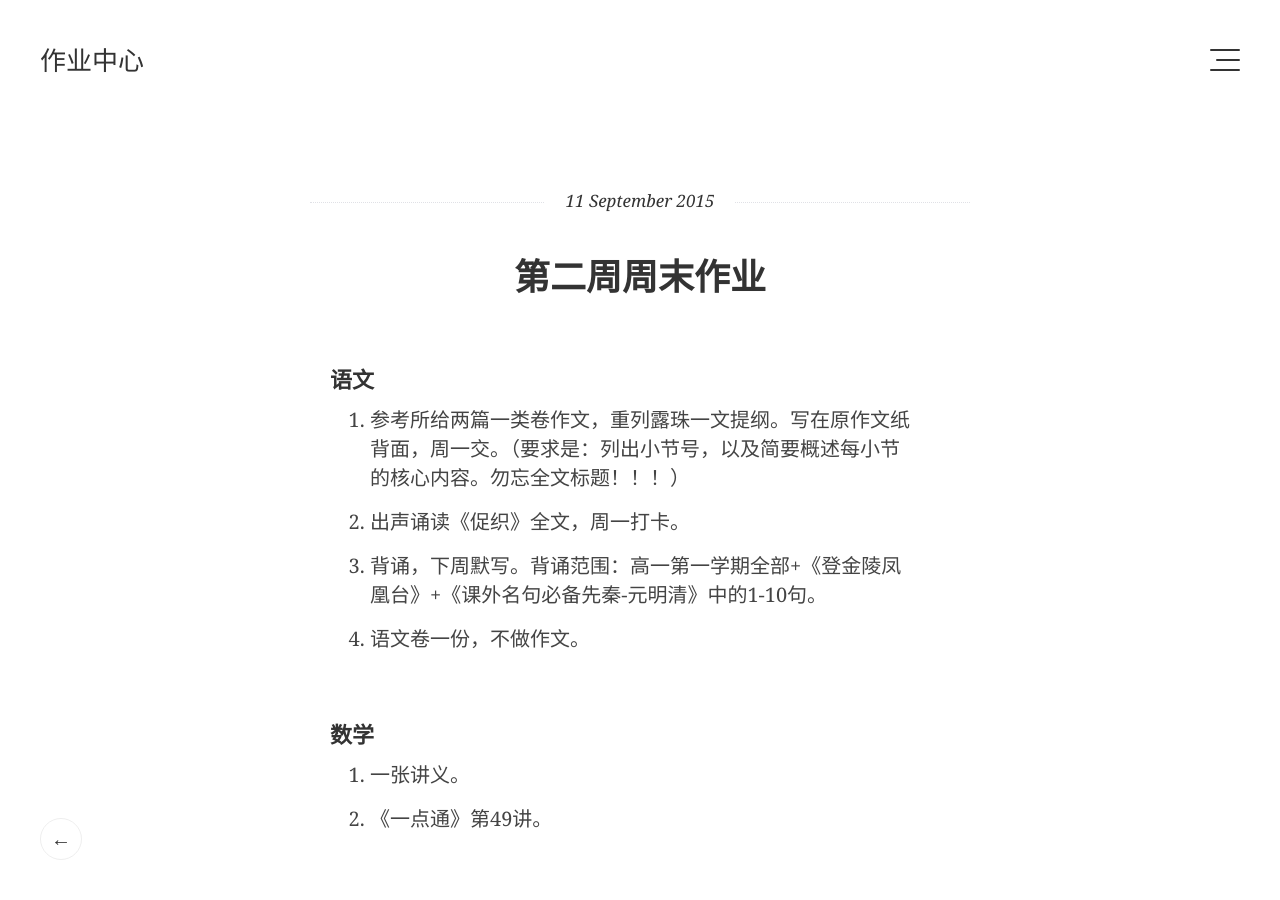
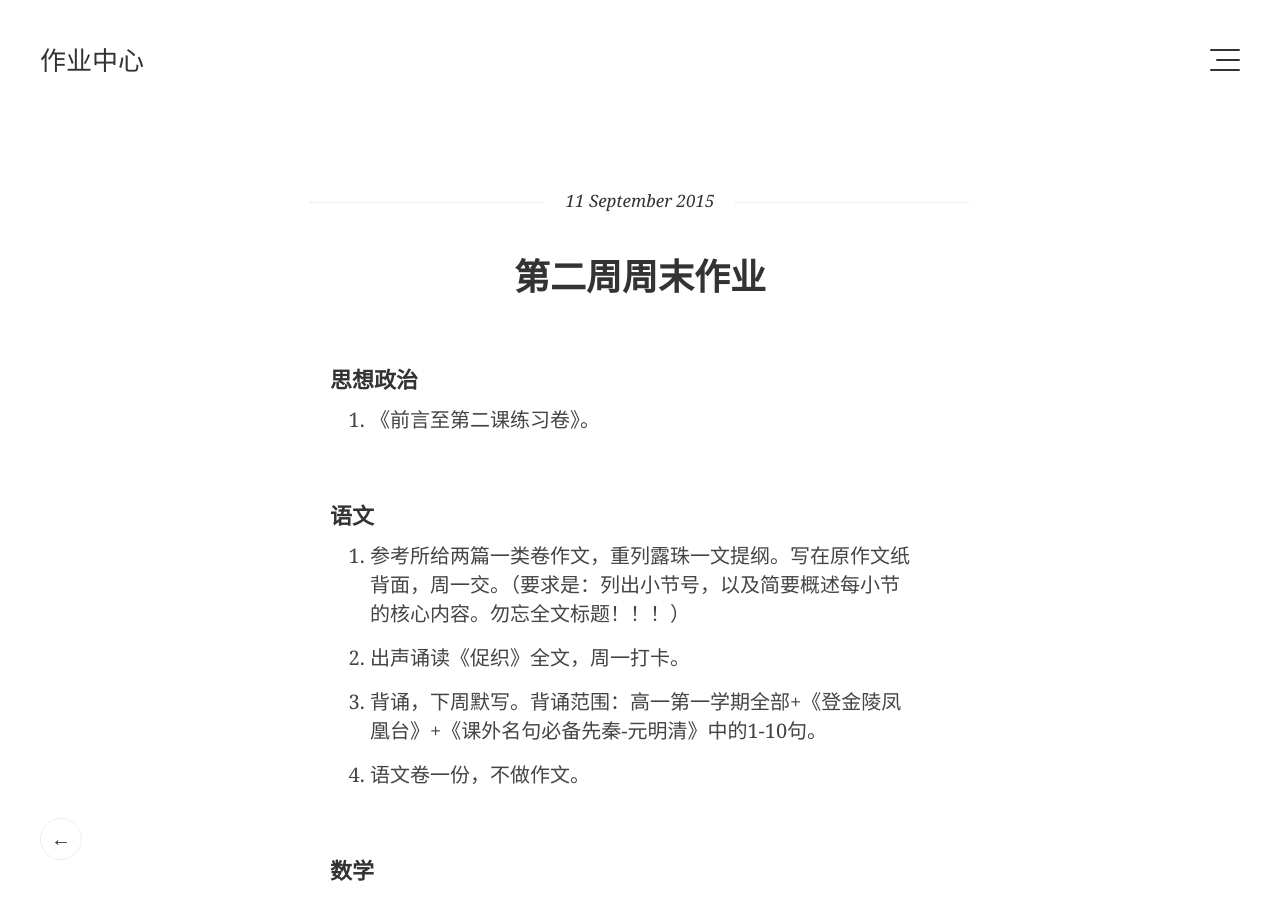
Before and after one commit to efz1602/efz1602.github.io, a Jekyll site: the page built from _posts/2015-09-11-W2.markdown, in a window 1280 px wide and 900 px high. Built offline with Jekyll 4.4.1, drawn with Linux system fonts in a browser that asks for light colours; some web fonts are replaced; Markdown is read by kramdown in place of the engine named in the settings; comment, search, counter and statistics services are not loaded.

Commit message:
edited post

```diff
--- a/_posts/2015-09-11-W2.markdown
+++ b/_posts/2015-09-11-W2.markdown
@@ -3,6 +3,10 @@ layout: post
 title: "第二周周末作业"
 date: 2015-09-11
 ---
+
+##### 思想政治
+
+1. 《前言至第二课练习卷》。
 
 ##### 语文
 
```
